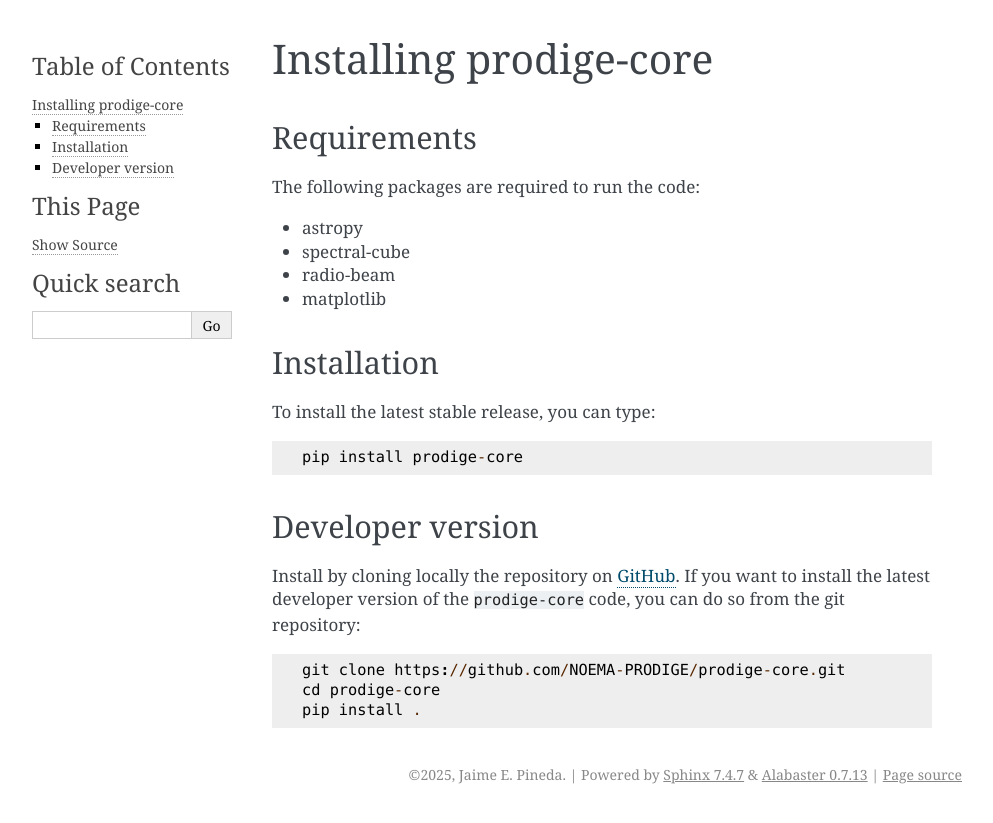
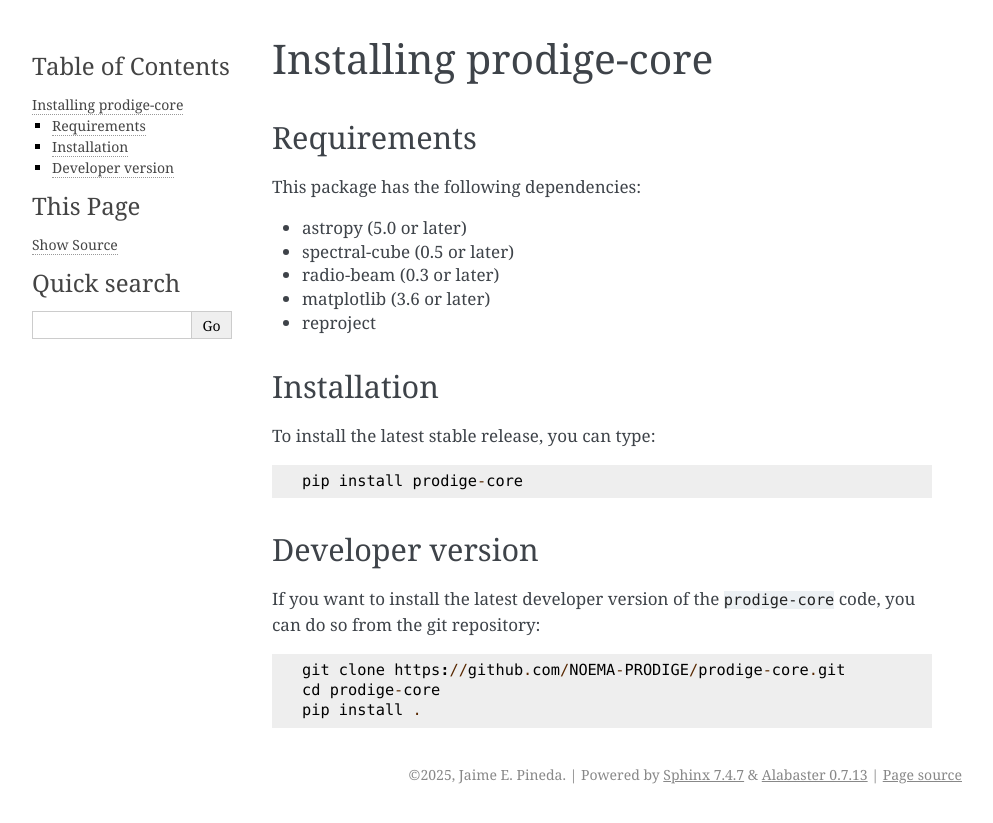
Before and after one commit to NOEMA-PRODIGE/prodige-core, a Sphinx documentation site: the page built from docs/installation.rst, in a window 1280 px wide. Shown: the top 823 px of the page, without its empty margins (148-1141 px from the left). Built offline with Sphinx 7.4.7, drawn with Linux system fonts in a browser that asks for light colours.

Commit message:
expand docs -complete and expand information in pyproject.toml -clarify the usage text -add version info of dependencies in README.md

```diff
--- a/docs/conf.py
+++ b/docs/conf.py
@@ -23,7 +23,9 @@
 
 # -- General configuration ---------------------------------------------------
 # https://www.sphinx-doc.org/en/master/usage/configuration.html#general-configuration
-extensions = ['myst_parser', 'sphinx.ext.autosectionlabel']
+extensions = ['myst_parser',
+              'sphinx.ext.autosectionlabel',
+              'sphinx.ext.autodoc']
 source_suffix = {
     '.rst': 'restructuredtext',
     '.txt': 'markdown',
--- a/docs/installation.rst
+++ b/docs/installation.rst
@@ -3,12 +3,13 @@
 
 Requirements
 ------------
-The following packages are required to run the code:
+This package has the following dependencies:
 
-* astropy
-* spectral-cube
-* radio-beam
-* matplotlib
+* astropy (5.0 or later)
+* spectral-cube (0.5 or later)
+* radio-beam (0.3 or later)
+* matplotlib (3.6 or later)
+* reproject
 
 Installation
 ------------
@@ -17,10 +18,9 @@
     pip install prodige-core
 
 
-
 Developer version
 -----------------
-Install by cloning locally the repository on `GitHub <https://github.com/NOEMA-PRODIGE/prodige-core>`_.
+
 If you want to install the latest developer version of the ``prodige-core`` code, you
 can do so from the git repository::
 
--- a/docs/usage.rst
+++ b/docs/usage.rst
@@ -1,5 +1,10 @@
 Usage
 =====
+In the following sections, we look at how to manipulate spectral cubes,
+including how to convolve and match cubes,
+and how to make publication ready figures.
+
+
 
 
 Data processing
```
Also changed, not shown: README.md (+6 -3 lines), pyproject.toml (+21 -5 lines).
